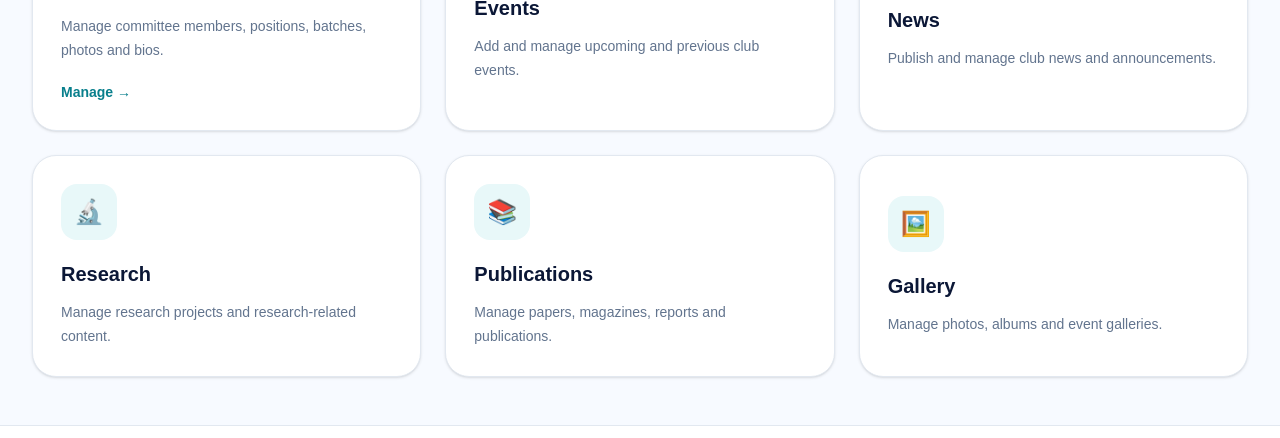
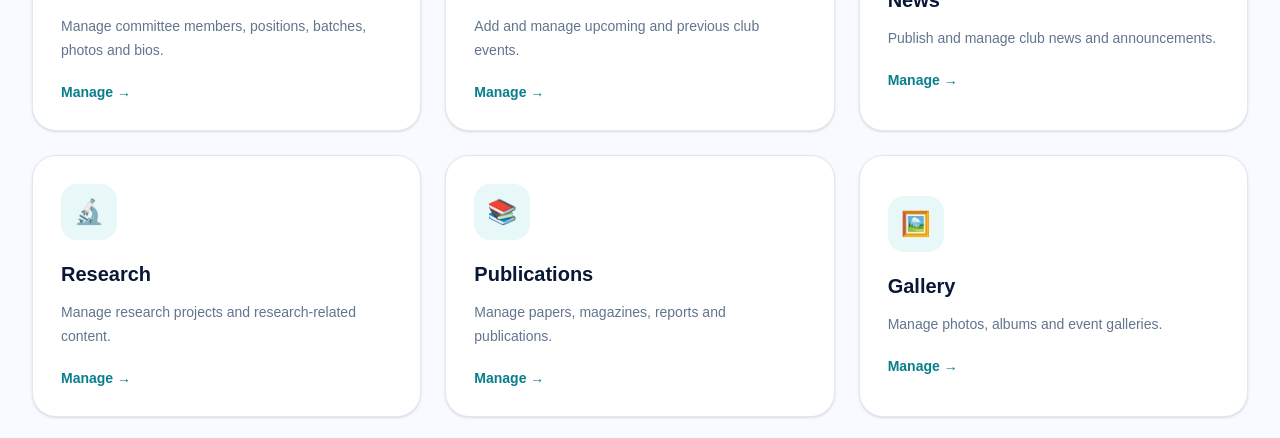
Before and after one commit to hasanjobair15/pharmaciaclubdiu, a Next.js app: page /admin/dashboard in a window 1280 px wide. Shown: the part 501-939 px from the top of the page. Built offline with nearby package versions, Linux system fonts and the light colour scheme; no server answers.

Commit message:
Fix admin dashboard navigation

```diff
--- a/app/admin/dashboard/page.tsx
+++ b/app/admin/dashboard/page.tsx
@@ -54,6 +54,7 @@ export default function AdminDashboard() {
 
         {/* MANAGEMENT CARDS */}
         <div className="grid gap-6 sm:grid-cols-2 lg:grid-cols-3">
+
           <AdminCard
             title="Committee"
             description="Manage committee members, positions, batches, photos and bios."
@@ -65,31 +66,37 @@ export default function AdminDashboard() {
             title="Events"
             description="Add and manage upcoming and previous club events."
             icon="📅"
+            onClick={() => router.push("/admin/events")}
           />
 
           <AdminCard
             title="News"
             description="Publish and manage club news and announcements."
             icon="📰"
+            onClick={() => router.push("/admin/news")}
           />
 
           <AdminCard
             title="Research"
             description="Manage research projects and research-related content."
             icon="🔬"
+            onClick={() => router.push("/admin/research")}
           />
 
           <AdminCard
             title="Publications"
             description="Manage papers, magazines, reports and publications."
             icon="📚"
+            onClick={() => router.push("/admin/publications")}
           />
 
           <AdminCard
             title="Gallery"
             description="Manage photos, albums and event galleries."
             icon="🖼️"
+            onClick={() => router.push("/admin/gallery")}
           />
+
         </div>
       </section>
     </main>
@@ -117,7 +124,9 @@ function AdminCard({
         {icon}
       </div>
 
-      <h3 className="text-xl font-black">{title}</h3>
+      <h3 className="text-xl font-black">
+        {title}
+      </h3>
 
       <p className="mt-3 text-sm leading-6 text-slate-500">
         {description}
```
